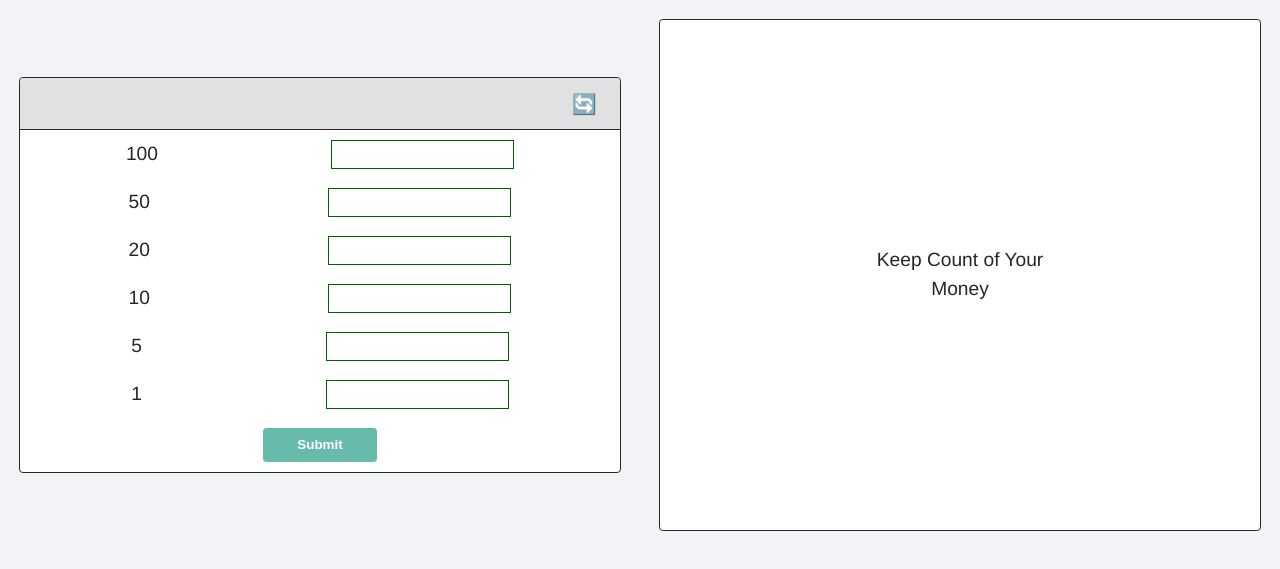
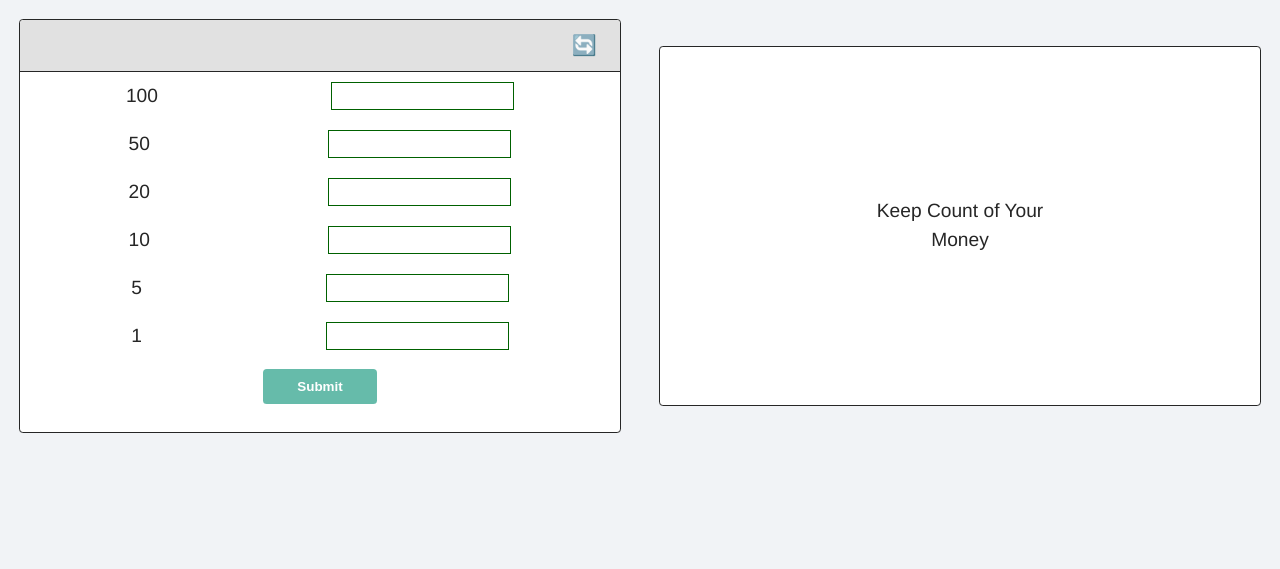
Before and after one commit to evo-g/money-counter, a website built with Parcel: page src/index.html in a window 1280 px wide. Shown: the part 169-738 px from the top of the page. Built offline with nearby package versions, Linux system fonts and the light colour scheme.

Commit message:
changes to form and child container to be visually even

```diff
--- a/src/style.css
+++ b/src/style.css
@@ -49,7 +49,7 @@ h1 {
   justify-content: center;
   align-items: center;
   width: 100%;
-  height: 64vh;
+  min-height: 45vh;
   border-radius: .2rem;
 }
 
@@ -57,6 +57,7 @@ form {
   margin: 0 1rem 2rem 0;
   background-color: #ffffff;
   border: 1px solid #262626;
+  min-height: 45vh;
   display: flex;
   flex-direction: column;
   justify-content: space-between;
@@ -100,7 +101,7 @@ form::after {
 }
 
 .button-container {
-  margin: 0;
+  margin: 0 auto 1rem;
   padding: .5rem 1rem;
   display: flex;
   justify-content: space-around;
```
